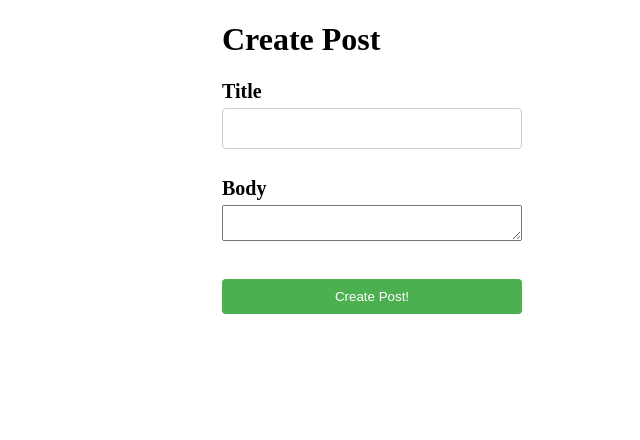
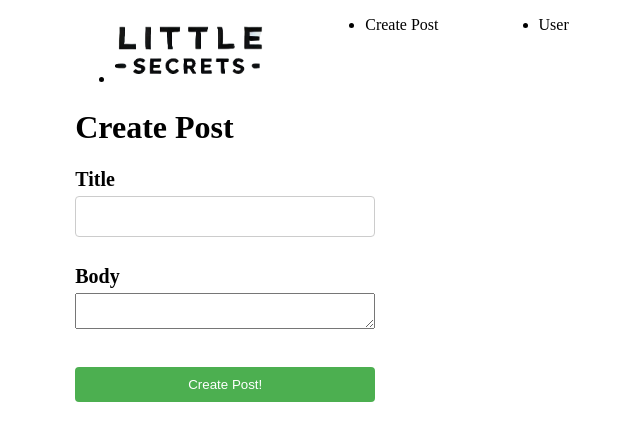
Before and after one commit to martimb01/mern-littleSecrets, a React (Vite) app in the folder frontend/: page /postCreation in a window 1280 px wide. Shown: the top 440 px of the page, without its empty margins (268-908 px from the left). Built offline with nearby package versions, Linux system fonts and the light colour scheme.

Commit message:
Initial nav bar implemented as a component

```diff
--- a/frontend/src/App.jsx
+++ b/frontend/src/App.jsx
@@ -2,7 +2,7 @@ import React from "react";
 import {Routes, Route} from 'react-router-dom'
 import RegisterForm from "./pages/RegisterForm";
 import LoginForm from "./pages/LoginForm";
-import UserDashboard from "./pages/UserDashboard";
+import HomePage from "./pages/HomePage";
 import CreatePostForm from "./pages/CreatePostForm";
 import LandingPage from "./pages/LandingPage";
 const App = () => {
@@ -12,7 +12,7 @@ const App = () => {
         <Route path = '/' element={<LandingPage />} />
             <Route path = '/register' element={<RegisterForm />} />
             <Route path = '/login' element={<LoginForm />} />
-            <Route path = '/dashboard' element={<UserDashboard />} />
+            <Route path = '/homepage' element={<HomePage />} />
             <Route path = '/postCreation' element={<CreatePostForm />} />
         </Routes>
         </>
--- a/frontend/src/pages/CreatePostForm.jsx
+++ b/frontend/src/pages/CreatePostForm.jsx
@@ -1,5 +1,6 @@
 import React, {useState} from 'react'
 import axios from 'axios'
+import NavBar from './components/NavBar';
 
 const CreatePostForm = () => {
     const [inputs, setInputs] = useState({})
@@ -34,7 +35,8 @@ const CreatePostForm = () => {
 
     return(
         <>
-              <h1>Create Post</h1>
+        <NavBar />
+        <h1>Create Post</h1>
         <form onSubmit={handleSubmit}>
             <div className='form-row'>
                 <label>Title</label>
--- a/frontend/src/pages/UserDashboard.jsx
+++ b/frontend/src/pages/HomePage.jsx
@@ -4,7 +4,7 @@ import CreatePostForm from './CreatePostForm'
 import './css/postStyle.css'
 import Logout from './components/Logout'
 import PostsDisplay from './components/postsDisplay'
-
+import  NavBar from  './components/NavBar'
 //Helper Functions
 //Function to get user posts
 const getUserPosts = async (setUserPosts) => {
@@ -42,7 +42,7 @@ const getUserDetails = async (setUserDetails) => {
 }
 
 // User dashboard component
-const UserDashboard = () => {
+const HomePage = () => {
     const [userDetails, setUserDetails] = useState(null)
     const [userPosts, setUserPosts] = useState([])
 
@@ -53,12 +53,12 @@ const UserDashboard = () => {
 
     return(
         <>
+        <NavBar />
         {userDetails ? (
             <div>
             <h1>Welcome to your dashboardy, {userDetails.firstName + ' ' + userDetails.lastName}</h1>
             <p>{userDetails.email + ' ' + JSON.stringify(userDetails.dateOfBirth).substring(1, 11)}</p>
             </div>) : <h1>Loading...</h1>}
-            <CreatePostForm />
             <br/>
             <PostsDisplay postDetails = {userPosts} />
             <Logout />
@@ -66,4 +66,4 @@ const UserDashboard = () => {
     )
 }
 
-export default UserDashboard
+export default HomePage
--- a/frontend/src/pages/LandingPage.jsx
+++ b/frontend/src/pages/LandingPage.jsx
@@ -1,5 +1,6 @@
 import React from "react"
 import { useNavigate } from 'react-router-dom'
+import logo from '../assets/logov1.png'
 const LandingPage = () =>{
     const nav = useNavigate()
 
@@ -11,6 +12,7 @@ const LandingPage = () =>{
     return(
         <>
         <h1>Welcome to Lil Secrets!</h1>
+        <img src={logo} />
         <div>
             <button onClick={handleRedirect} name="register">Register</button>
             <button onClick={handleRedirect} name='login'>Login</button>
--- a/frontend/src/pages/LoginForm.jsx
+++ b/frontend/src/pages/LoginForm.jsx
@@ -18,7 +18,7 @@ const LoginForm = () => {
             console.log('LoggedIn!', res.data.token)
             localStorage.setItem('token', res.data.token)
             setSuccessMessage(res.data.message)
-            setTimeout(() => {nav('/dashboard')}, 3000)
+            setTimeout(() => {nav('/homepage')}, 3000)
         } catch (err) {
             console.log(err.response.data.devMessage)
             setErrorMessage(err.response.data.message)
--- /dev/null
+++ b/frontend/src/pages/components/NavBar.jsx
@@ -0,0 +1,37 @@
+import React from "react";
+import { useNavigate } from "react-router-dom";
+import logoText from '../../assets/logotextv0.png'
+import styles from '../css/navBarStyle.module.css'
+
+const NavBar = () => {
+    const nav = useNavigate()
+    return(
+        <>
+        <ul className={styles.navbar}>
+            <li className={styles.items}>
+                <img
+                src={logoText}
+                onClick={() => (nav('/homepage'))}
+                alt="Site Logo"
+                style={{ cursor: 'pointer', width: '150px' }}
+                />
+            </li>
+
+            <li className={styles.items}
+            onClick={() => (nav('/postCreation'))}
+            >
+                Create Post
+            </li>
+
+            <li className={styles.items}
+            onClick={() => (nav('/postCreation'))}
+            >
+                User
+            </li>
+
+        </ul>
+        </>
+    )
+}
+
+export default NavBar
--- /dev/null
+++ b/frontend/src/pages/css/navBarStyle.module.css
@@ -0,0 +1,8 @@
+.navbar {
+    display: flex;
+    flex-direction: row;
+}
+
+.items{
+    margin-right: 100px;
+}
```
Also changed, not shown: frontend/src/assets/logotextv0.png (added), frontend/src/assets/logov1.png (added).
